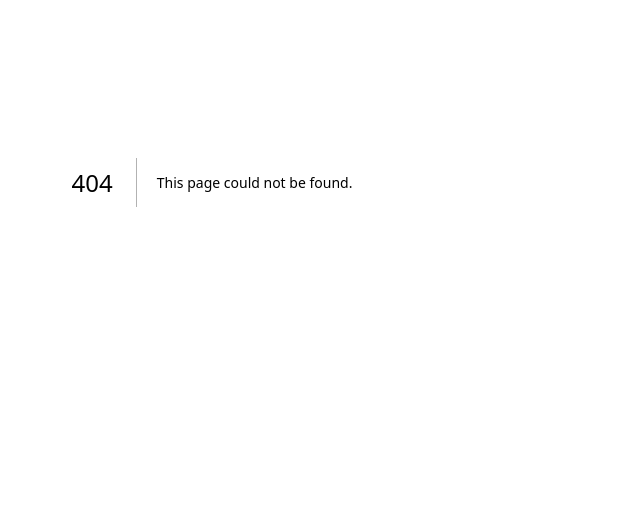
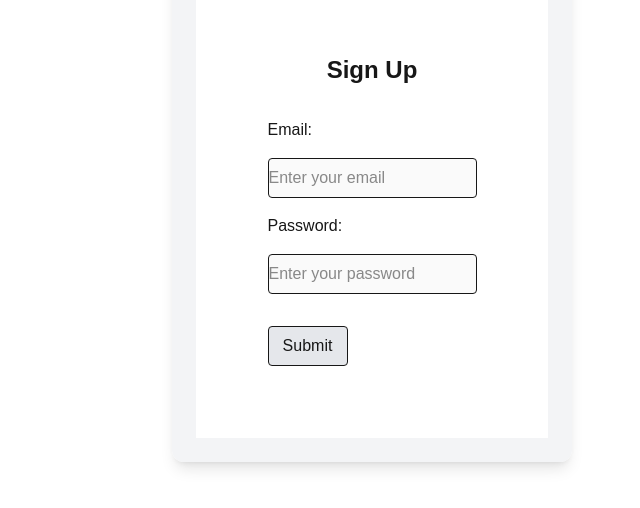
Before and after one commit to CS222-UIUC/team-41-project, a Next.js app: page /account in a window 1280 px wide. Before the commit this address had no page. Shown: the part 218-726 px from the top of the page, without its empty margins (428-1068 px from the left). Built offline with nearby package versions, Linux system fonts and the light colour scheme.

Commit message:
supabase auth user signup

```diff
--- a/package.json
+++ b/package.json
@@ -16,6 +16,7 @@
     "@radix-ui/react-slot": "^1.1.2",
     "@react-three/drei": "^10.0.3",
     "@react-three/fiber": "^9.0.4",
+    "@supabase/supabase-js": "^2.49.4",
     "@trpc/client": "^10.45.2",
     "@trpc/server": "^10.45.2",
     "class-variance-authority": "^0.7.1",
--- /dev/null
+++ b/src/app/account/dashboard/page.tsx
@@ -0,0 +1,7 @@
+export default function Dashboard() {
+  return (
+    <div>
+      <h1>Dashboard page</h1>
+    </div>
+  );
+}
--- /dev/null
+++ b/src/app/account/page.tsx
@@ -0,0 +1,9 @@
+import AccountCard from "@/components/AccountCard";
+
+export default function Account() {
+  return (
+    <div>
+      <AccountCard />
+    </div>
+  );
+}
--- /dev/null
+++ b/src/app/api/auth/route.ts
@@ -0,0 +1,51 @@
+import { supabase } from "@/lib/supabase/client";
+import { NextApiRequest, NextApiResponse } from 'next';
+//import type { NextRequest, NextResponse } from 'next/server'
+
+  export default async function handler(req: NextApiRequest, res: NextApiResponse) {
+    if (req.method === 'POST') {
+      const { email, password } = req.body;
+      if (!email || !password) {
+        return res.status(400).json({ message: 'All fields are required.' });
+      }
+      const { data, error } = await supabase.auth.signUp({
+        email: email,
+        password: password,
+      })
+      if (error) {
+        console.error("Error signing up:", error.message);
+      } else {
+        console.log("User registered, check email for verification link:", data);
+      }
+    }
+  }
+ // incorporate into signin handler
+  // const signIn = async () => {
+  //   const { data, error } = await supabase.auth.signInWithPassword({
+  //     email,
+  //     password,
+  //   })
+
+  //   if (error) {
+  //   } else {
+  //     alert('Signed in successfully!')
+  //   }
+  // }
+
+  // Handle input changes
+  // const handleChange = (e: React.ChangeEvent<HTMLInputElement>) => {
+  //   const { name, value } = e.target
+  //   if (name === 'email') {
+  //     setEmail(value)
+  //   } else if (name === 'password') {
+  //     setPassword(value)
+  //   }
+  // }
+  // incorporate into sign out handler
+  // const signOut = async () => {
+  //   const { error } = await supabase.auth.signOut()
+  //   if (error) {
+  //     } else {
+  //       alert('Signed out successfully!')
+  //     }
+  // }
--- /dev/null
+++ b/src/components/AccountCard.tsx
@@ -0,0 +1,54 @@
+'use client'
+
+import {useState} from 'react'
+
+export default function AccountCard() {
+  const [formData, setFormData] = useState({
+    email: '',
+    password: '',
+  });
+
+  const [error, setError] = useState(null);
+
+  const handleChange = (e: React.ChangeEvent<HTMLInputElement>) => {
+    const { name, value } = e.target;
+    setFormData((prevData) => ({
+      ...prevData,
+      [name]: value,
+    }));
+  };
+
+  const handleSubmit = async (e: React.FormEvent<HTMLFormElement>) => {
+    e.preventDefault();
+    const res = await fetch('@api/auth/route', {
+      method: 'POST',
+      headers: {
+        'Content-Type': 'application/json',
+      },
+      body: JSON.stringify(formData),
+    });
+
+    if (res.ok) {
+      // Redirect or show a success message
+      console.log('Account created');
+    } else {
+      console.log('Error');
+      const data = await res.json();
+      setError(data.message || 'Something went wrong');
+    }
+  };
+
+
+  return (
+      <div className="object-center flex items-center justify-center columns-1 border-24 rounded-xl border-gray-100 m-4 w-100 h-130 bg-blue-25 mx-150 my-40 shadow-lg">
+      <form id="createAccount" onSubmit={handleSubmit}>
+          <h1 className="text-2xl font-semibold m-8 text-center">Sign Up</h1>
+          <label htmlFor="email" className="m-4">Email:</label><br></br>
+          <input type="email" name="email" value={formData.email} onChange={handleChange} required className="border-1 border-black-500 min-w-20 min-h-10 m-4 rounded-sm bg-neutral-50"  placeholder="Enter your email"></input><br></br>
+          <label htmlFor="pword" className="m-4">Password:</label><br></br>
+          <input type="password" name="password" value={formData.password} onChange={handleChange} required className="border-1 border-black-500 min-w-20 min-h-10 m-4 rounded-sm bg-neutral-50" placeholder="Enter your password"></input><br></br>
+          <button className="border-1 min-w-20 min-h-10 m-4 bg-gray-200 rounded-sm cursor-pointer hover:bg-yellow-600">Submit</button>
+      </form>
+      </div>
+    );
+  }
--- /dev/null
+++ b/src/lib/supabase/client.ts
@@ -0,0 +1,10 @@
+import { createClient } from '@supabase/supabase-js';
+
+const supabaseUrl = process.env.SUPABASE_URL;
+const supabaseAnonKey = process.env.SUPABASE_ANON_KEY;
+
+if (!supabaseUrl || !supabaseAnonKey) {
+    throw new Error('Supabase URL or Anon Key not found in environment');
+}
+
+export const supabase = createClient(supabaseUrl, supabaseAnonKey);
```
Also changed, not shown: prisma/seed.ts (renamed from prisma/seed.js), 2 other files (tests, documents, lock files or other folders).
